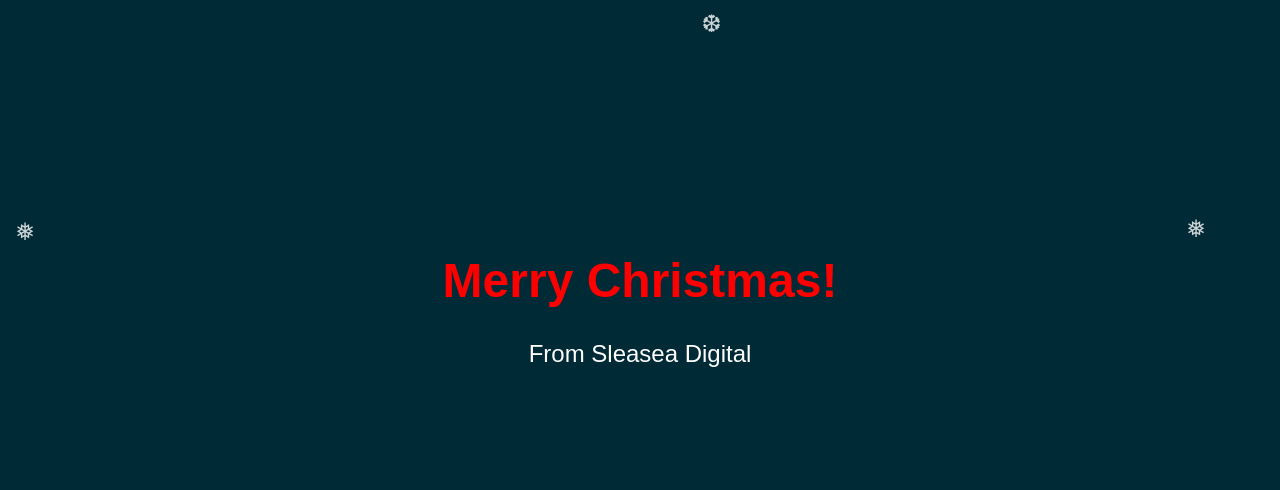
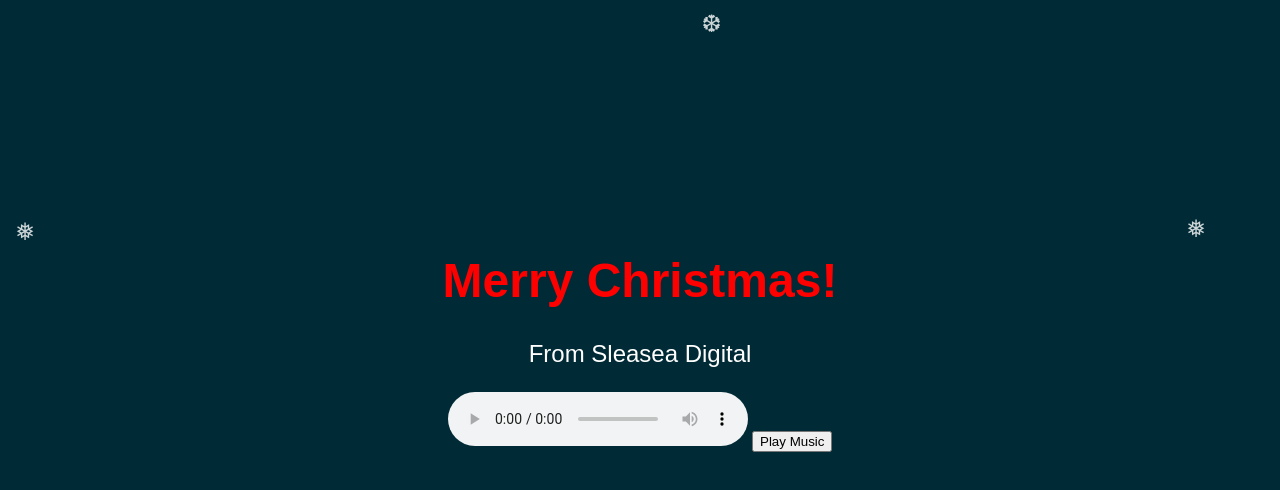
Before and after one commit to CoolCoder-X0/Sleasea, a plain HTML site: page index.html in a window 1280 px wide. Drawn offline with Linux system fonts and the light colour scheme.

Commit message:
Update index.html

```diff
--- a/index.html
+++ b/index.html
@@ -71,10 +71,11 @@
             <div class="snowflake">❆</div>
         </div>
     </div>
-    <audio autoplay>
-        <source src="https://github.com/CoolCoder-X0/Sleasea/blob/95790b6fd46f19f235e7dd566917a372d8125144/jingle-bells-278637.mp3" type="audio/mpeg">
+    <audio id="christmasAudio" controls>
+        <source src="https://raw.githubusercontent.com/CoolCoder-X0/Sleasea/95790b6fd46f19f235e7dd566917a372d8125144/jingle-bells-278637.mp3" type="audio/mpeg">
         Your browser does not support the audio element.
     </audio>
+    <button onclick="document.getElementById('christmasAudio').play()">Play Music</button>
     <script>
         document.addEventListener('DOMContentLoaded', () => {
             const snowflakes = document.querySelectorAll('.snowflake');
```
